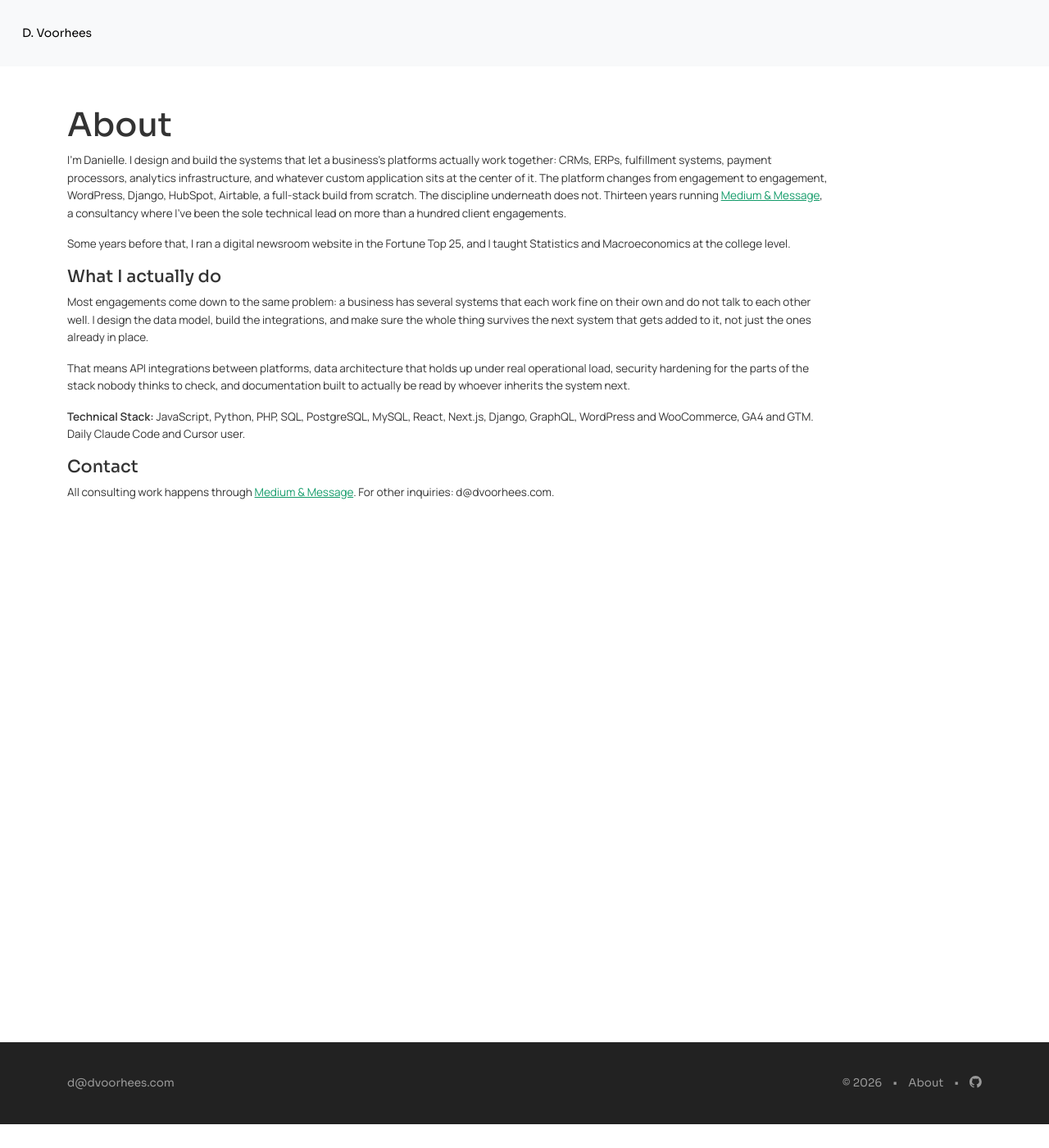
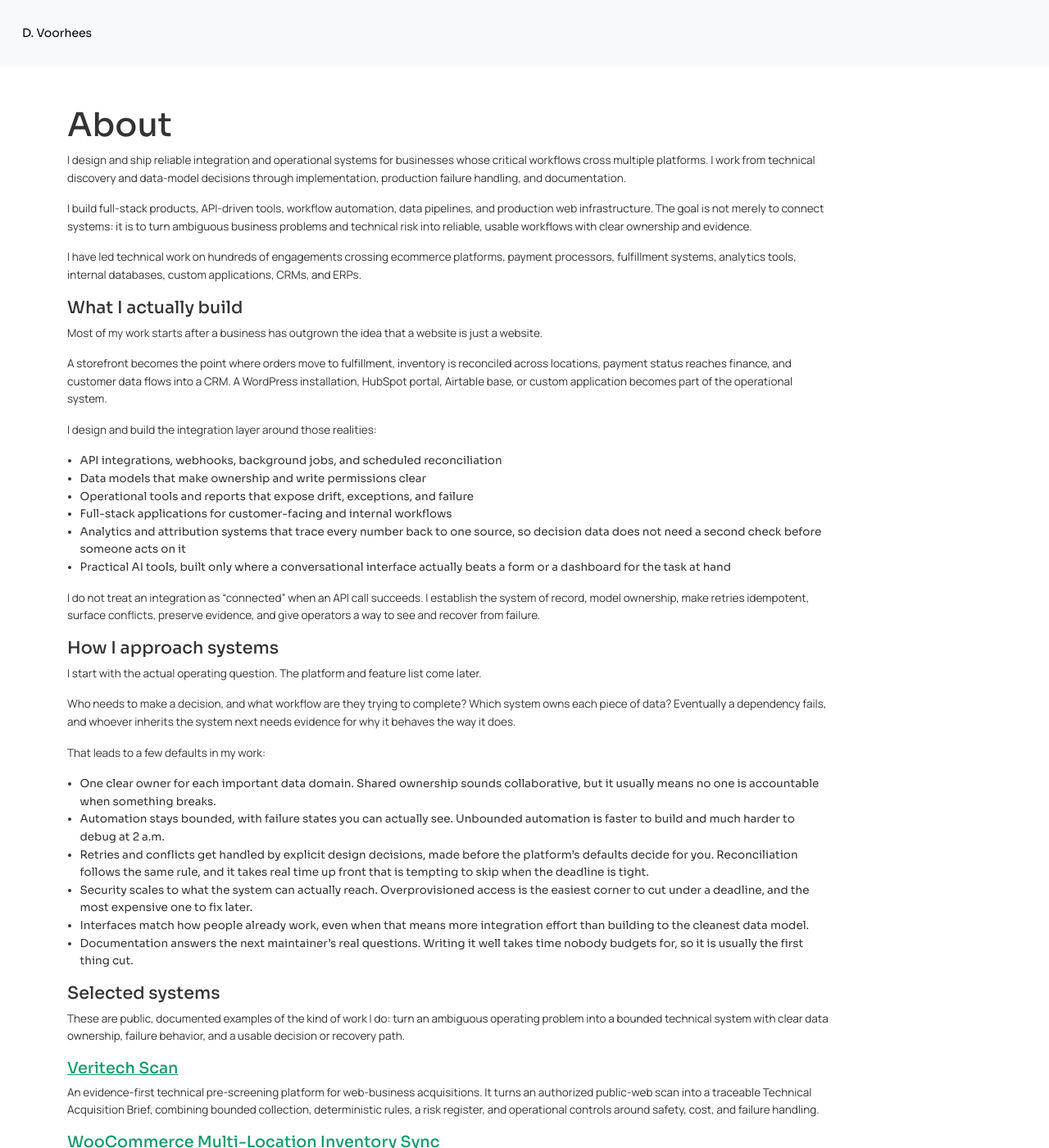
Before and after one commit to d-voorhees/dvoorhees.github.io, a Jekyll site: the page built from _pages/about.md, in a window 1280 px wide and 1400 px high. Shown: the whole window at 82% size. Built offline with Jekyll 4.4.1, drawn with Linux system fonts in a browser that asks for light colours; nearby versions of some CDN libraries; a style sheet for code colours, icons or effects is not loaded; some of the changed text lies outside the part shown.

Commit message:
veritech site scanner post, about

```diff
--- a/_data/categories.yml
+++ b/_data/categories.yml
@@ -9,7 +9,7 @@
   slug: defense-forking
 - name: engineering
   slug: engineering
-  posts_count: 4
+  posts_count: 5
   color: "#B58269"
 - name: integrations
   slug: integrations
@@ -37,7 +37,7 @@
   slug: product-development
 - name: projects on github
   slug: projects-on-github
-  posts_count: 10
+  posts_count: 11
   color: "#166EC7"
 - name: ruby
   color: "#513BBF"
--- a/_pages/about.md
+++ b/_pages/about.md
@@ -2,25 +2,90 @@
 layout: page
 title: "About"
 seo_title: "About"
-seo_description: ""
+seo_description: "Full-stack engineer and technical diligence consultant building reliable integrations, automations, data pipelines, and evidence-based technical systems."
 permalink: /about/
 ---
 
 # About
 
-I'm Danielle. I design and build the systems that let a business's platforms actually work together: CRMs, ERPs, fulfillment systems, payment processors, analytics infrastructure, and whatever custom application sits at the center of it. The platform changes from engagement to engagement, WordPress, Django, HubSpot, Airtable, a full-stack build from scratch. The discipline underneath does not. Thirteen years running <a href="https://mediumandmessage.com/?utm_source=dvoorhees">Medium & Message</a>, a consultancy where I've been the sole technical lead on more than a hundred client engagements.
+I design and ship reliable integration and operational systems for businesses whose critical workflows cross multiple platforms. I work from technical discovery and data-model decisions through implementation, production failure handling, and documentation.
 
-Some years before that, I ran a digital newsroom website in the Fortune Top 25, and I taught Statistics and Macroeconomics at the college level.
+I build full-stack products, API-driven tools, workflow automation, data pipelines, and production web infrastructure. The goal is not merely to connect systems: it is to turn ambiguous business problems and technical risk into reliable, usable workflows with clear ownership and evidence.
 
-## What I actually do
+I have led technical work on hundreds of engagements crossing ecommerce platforms, payment processors, fulfillment systems, analytics tools, internal databases, custom applications, CRMs, and ERPs.
 
-Most engagements come down to the same problem: a business has several systems that each work fine on their own and do not talk to each other well. I design the data model, build the integrations, and make sure the whole thing survives the next system that gets added to it, not just the ones already in place.
+## What I actually build
 
-That means API integrations between platforms, data architecture that holds up under real operational load, security hardening for the parts of the stack nobody thinks to check, and documentation built to actually be read by whoever inherits the system next.
+Most of my work starts after a business has outgrown the idea that a website is just a website.
 
-**Technical Stack:** JavaScript, Python, PHP, SQL, PostgreSQL, MySQL, React, Next.js, Django, GraphQL, WordPress and WooCommerce, GA4 and GTM. Daily Claude Code and Cursor user.
+A storefront becomes the point where orders move to fulfillment, inventory is reconciled across locations, payment status reaches finance, and customer data flows into a CRM. A WordPress installation, HubSpot portal, Airtable base, or custom application becomes part of the operational system.
 
+I design and build the integration layer around those realities:
+
+- API integrations, webhooks, background jobs, and scheduled reconciliation
+- Data models that make ownership and write permissions clear
+- Operational tools and reports that expose drift, exceptions, and failure
+- Full-stack applications for customer-facing and internal workflows
+- Analytics and attribution systems that trace every number back to one source, so decision data does not need a second check before someone acts on it
+- Practical AI tools, built only where a conversational interface actually beats a form or a dashboard for the task at hand
+
+I do not treat an integration as “connected” when an API call succeeds. I establish the system of record, model ownership, make retries idempotent, surface conflicts, preserve evidence, and give operators a way to see and recover from failure.
+
+## How I approach systems
+
+I start with the actual operating question. The platform and feature list come later.
+
+Who needs to make a decision, and what workflow are they trying to complete? Which system owns each piece of data? Eventually a dependency fails, and whoever inherits the system next needs evidence for why it behaves the way it does.
+
+That leads to a few defaults in my work:
+
+- One clear owner for each important data domain. Shared ownership sounds collaborative, but it usually means no one is accountable when something breaks.
+- Automation stays bounded, with failure states you can actually see. Unbounded automation is faster to build and much harder to debug at 2 a.m.
+- Retries and conflicts get handled by explicit design decisions, made before the platform's defaults decide for you. Reconciliation follows the same rule, and it takes real time up front that is tempting to skip when the deadline is tight.
+- Security scales to what the system can actually reach. Overprovisioned access is the easiest corner to cut under a deadline, and the most expensive one to fix later.
+- Interfaces match how people already work, even when that means more integration effort than building to the cleanest data model.
+- Documentation answers the next maintainer's real questions. Writing it well takes time nobody budgets for, so it is usually the first thing cut.
+
+## Selected systems
+
+These are public, documented examples of the kind of work I do: turn an ambiguous operating problem into a bounded technical system with clear data ownership, failure behavior, and a usable decision or recovery path.
+
+### [Veritech Scan](https://github.com/d-voorhees/veritech-scan)
+
+An evidence-first technical pre-screening platform for web-business acquisitions. It turns an authorized public-web scan into a traceable Technical Acquisition Brief, combining bounded collection, deterministic rules, a risk register, and operational controls around safety, cost, and failure handling.
+
+### [WooCommerce Multi-Location Inventory Sync](https://github.com/d-voorhees/woo-multilocation-inventory-reference)
+
+A reference architecture for inventory workflows where a storefront and an ERP can update stock concurrently. It uses authenticated webhooks, asynchronous processing, idempotency, conflict-resolution strategies, reconciliation, and a dead-letter queue so operators can review failures rather than lose inventory state.
+
+### [Streaming AI Chat Tool in PHP](https://github.com/d-voorhees/streaming-ai-chat-php)
+
+A production-deployed pattern for fitting a gated, streaming AI workflow into shared PHP hosting and an existing CRM/signup flow. It combines HMAC access tokens, server-side SSE streaming, CRM tagging, spend limits, rate controls, and an operator-facing usage dashboard.
+
+### [HubSpot ↔ Airtable Sync](https://github.com/d-voorhees/hubspot-airtable-sync)
+
+A two-way TypeScript sync engine for HubSpot custom objects and Airtable. It makes the integration contract explicit through stable IDs, adapter boundaries, timestamp-based conflict resolution, rate-aware writes, and a per-record audit log.
+
+### [Bird by Bird](https://github.com/d-voorhees/bird-by-bird)
+
+A deployed full-stack application built with Next.js, Django, GraphQL, and PostgreSQL. It demonstrates end-to-end product delivery, cookie-based authentication, data and API design, and production reliability work around dropped database connections and concurrent updates.
+
+## What I write about here
+
+This is a working engineering blog built from projects as they actually went, failures included. I write about full-stack applications, integrations, operational reporting, data reliability, WordPress and WooCommerce systems, applied AI, deployment, security, and documentation—especially the system decisions that become expensive after a business starts depending on them.
+
+If you are new here, start with the projects above or browse the posts on integration, reliability, data modeling, and internal tools.
+
+## Background
+
+Before Medium & Message, I ran a digital newsroom website in the Fortune Top 25. I also taught Statistics and Macroeconomics at the college level.
+
+Those experiences still influence how I work. Editorial discipline makes me care whether an explanation is actually clear, and statistics left me wary of false certainty. Years of client work taught me to ask whether a system still works after the original builder is gone.
+
+## Stack
+
+I work primarily in JavaScript, TypeScript, Python, PHP, SQL, PostgreSQL, MySQL, React, Next.js, Django, GraphQL, WordPress, WooCommerce, GA4, GTM, and cloud deployment tooling. I am a regular user of Claude Code and Cursor.
 
 ## Contact
 
-All consulting work happens through [Medium & Message](https://mediumandmessage.com/?utm_source=dvoorhees). For other inquiries: d@dvoorhees.com.
+[d@dvoorhees.com](mailto:d@dvoorhees.com)
```
Also changed, not shown: _posts/2026-08-15-building-a-technical-due-diligence-scanner-for-web-business-buyers.md (added, +92 -0 lines).
